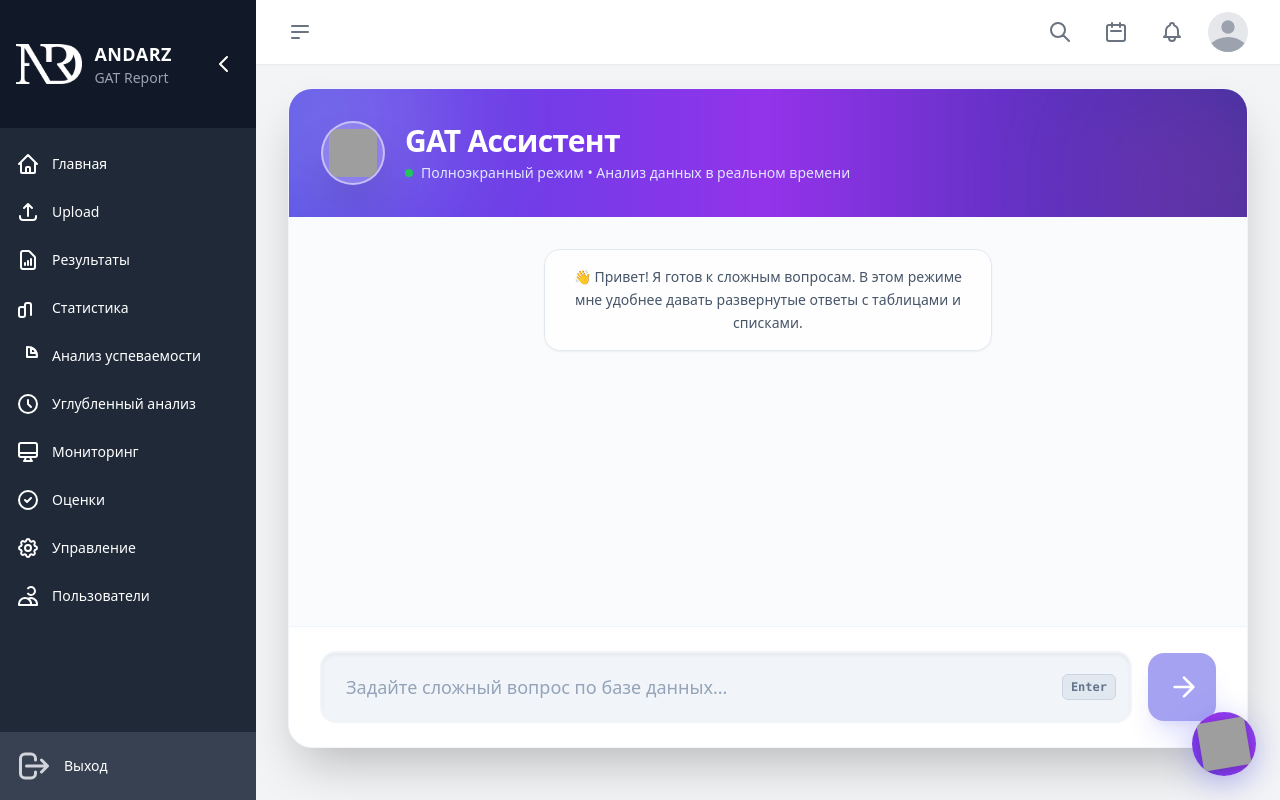
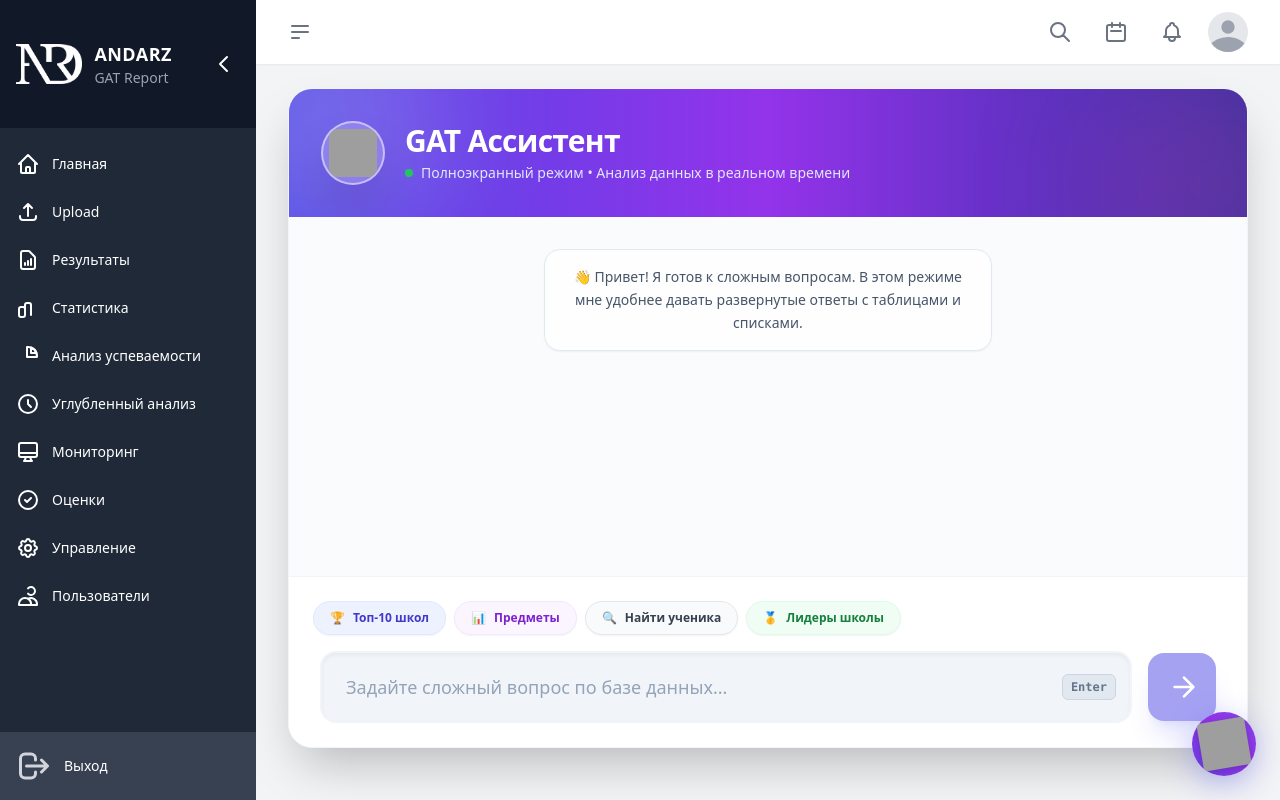
Before and after one commit to zafarze/gat_v2, a Django app: page /ai-chat/ in a window 1280 px wide. Run offline with Django 5.2, Linux system fonts and the light colour scheme; the visitor is signed in with stand-in values (Sample User, id 1); data that the repository does not hold is empty; some libraries are stand-ins or nearby versions; grey boxes are pictures that could not be loaded.

Commit message:
Upadated AI

```diff
--- a/templates/ai_chat.html
+++ b/templates/ai_chat.html
@@ -35,7 +35,9 @@
         scrollToBottom() {
             this.$nextTick(() => {
                 const container = document.getElementById('full-chat-container');
-                container.scrollTop = container.scrollHeight;
+                if (container) {
+                    container.scrollTop = container.scrollHeight;
+                }
             });
         }
      }"
@@ -120,10 +122,45 @@
     </div>
 
     <div class="p-6 bg-white border-t border-slate-100 shrink-0">
+
+        <div class="flex gap-2 overflow-x-auto no-scrollbar pb-3 mb-1" style="scrollbar-width: none; -ms-overflow-style: none;">
+            <button
+                @click="userMessage = 'Составь топ 10 школ по среднему баллу за GAT-1. Укажи их район.'; submitMessage()"
+                :disabled="isSending"
+                class="flex items-center gap-2 px-4 py-2 bg-indigo-50 text-indigo-700 rounded-full text-xs font-bold hover:bg-indigo-100 active:scale-95 transition-all whitespace-nowrap border border-indigo-100 shadow-sm disabled:opacity-50"
+            >
+                <span>🏆</span> Топ-10 школ
+            </button>
+
+            <button
+                @click="userMessage = 'Покажи средний балл по каждому предмету за GAT-1. Какой предмет самый сложный?'; submitMessage()"
+                :disabled="isSending"
+                class="flex items-center gap-2 px-4 py-2 bg-purple-50 text-purple-700 rounded-full text-xs font-bold hover:bg-purple-100 active:scale-95 transition-all whitespace-nowrap border border-purple-100 shadow-sm disabled:opacity-50"
+            >
+                <span>📊</span> Предметы
+            </button>
+
+            <button
+                @click="userMessage = 'Найди результат ученика [Фамилия Имя] за GAT-1. Покажи детали.'; $refs.chatInput.focus()"
+                :disabled="isSending"
+                class="flex items-center gap-2 px-4 py-2 bg-gray-50 text-gray-700 rounded-full text-xs font-bold hover:bg-gray-100 active:scale-95 transition-all whitespace-nowrap border border-gray-200 shadow-sm disabled:opacity-50"
+            >
+                <span>🔍</span> Найти ученика
+            </button>
+
+            <button
+                @click="userMessage = 'Покажи топ 5 учеников по школе Лицей №1 за GAT-1.'; submitMessage()"
+                :disabled="isSending"
+                class="flex items-center gap-2 px-4 py-2 bg-green-50 text-green-700 rounded-full text-xs font-bold hover:bg-green-100 active:scale-95 transition-all whitespace-nowrap border border-green-100 shadow-sm disabled:opacity-50"
+            >
+                <span>🥇</span> Лидеры школы
+            </button>
+        </div>
         <form @submit.prevent="submitMessage" class="relative max-w-4xl mx-auto flex items-center gap-4">
             <div class="relative flex-1">
                  <input
                     type="text"
+                    x-ref="chatInput"
                     x-model="userMessage"
                     :disabled="isSending"
                     class="w-full bg-slate-100 text-slate-800 text-lg rounded-2xl pl-6 pr-16 py-5 border-2 border-transparent focus:bg-white focus:border-indigo-500 focus:ring-4 focus:ring-indigo-500/10 transition-all shadow-inner placeholder-slate-400 outline-none disabled:opacity-60 disabled:cursor-not-allowed"
--- a/templates/base.html
+++ b/templates/base.html
@@ -217,7 +217,39 @@
                 <span class="text-xs text-indigo-400 font-medium">Печатает...</span>
             </div>
         </div>
+<div class="px-4 py-2 bg-slate-50/80 border-t border-slate-100 backdrop-blur-sm">
+    <div class="flex gap-2 overflow-x-auto no-scrollbar" style="scrollbar-width: none; -ms-overflow-style: none;">
 
+        <button
+            @click="inputVal = 'Топ 10 школ по рейтингу'; $nextTick(() => $refs.submitBtn.click())"
+            class="flex items-center gap-1.5 px-3 py-1.5 bg-indigo-50 text-indigo-700 rounded-full text-[11px] font-bold hover:bg-indigo-100 active:scale-95 transition-all whitespace-nowrap border border-indigo-100 shadow-sm"
+        >
+            <span>🏆</span> Топ-10
+        </button>
+
+        <button
+            @click="inputVal = 'Анализ предметов. Какой самый сложный?'; $nextTick(() => $refs.submitBtn.click())"
+            class="flex items-center gap-1.5 px-3 py-1.5 bg-purple-50 text-purple-700 rounded-full text-[11px] font-bold hover:bg-purple-100 active:scale-95 transition-all whitespace-nowrap border border-purple-100 shadow-sm"
+        >
+            <span>📊</span> Предметы
+        </button>
+
+        <button
+            @click="inputVal = 'Найди результат ученика [Фамилия]'; $refs.questionInput.focus()"
+            class="flex items-center gap-1.5 px-3 py-1.5 bg-gray-50 text-gray-600 rounded-full text-[11px] font-bold hover:bg-gray-100 active:scale-95 transition-all whitespace-nowrap border border-gray-200 shadow-sm"
+        >
+            <span>🔍</span> Ученик
+        </button>
+
+        <button
+            @click="inputVal = 'Покажи список школ с низкими результатами'; $nextTick(() => $refs.submitBtn.click())"
+            class="flex items-center gap-1.5 px-3 py-1.5 bg-red-50 text-red-700 rounded-full text-[11px] font-bold hover:bg-red-100 active:scale-95 transition-all whitespace-nowrap border border-red-100 shadow-sm"
+        >
+            <span>⚠️</span> Риски
+        </button>
+
+    </div>
+</div>
         <div class="p-4 bg-white border-t border-slate-100">
             {% if user.is_authenticated %}
                 <form hx-post="{% url 'core:ai_ask_api' %}"
```
Also changed, not shown: core/ai_service.py (+30 -8 lines).
